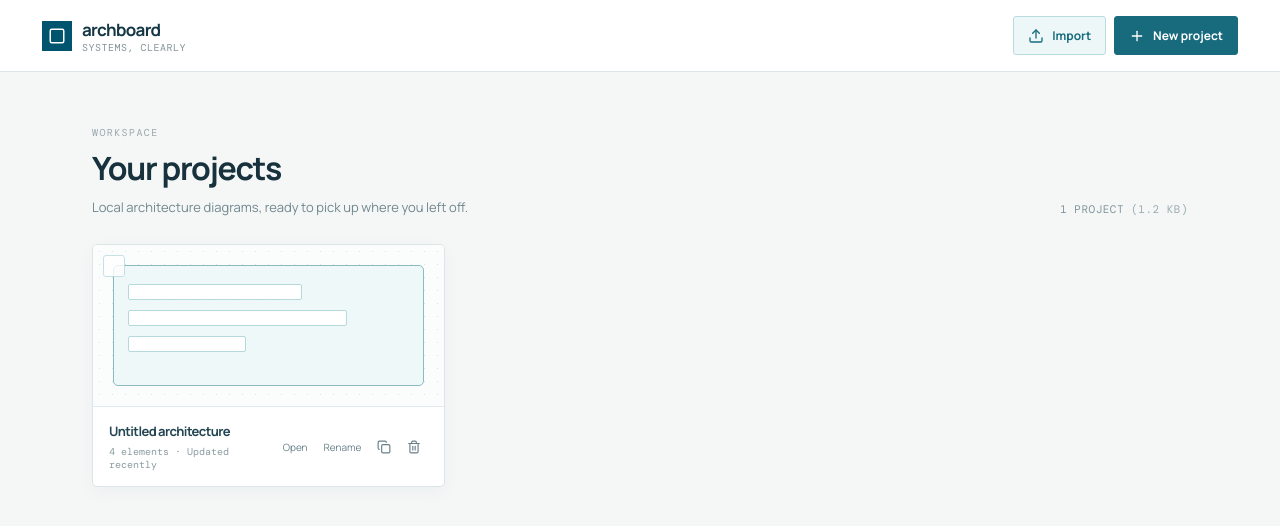
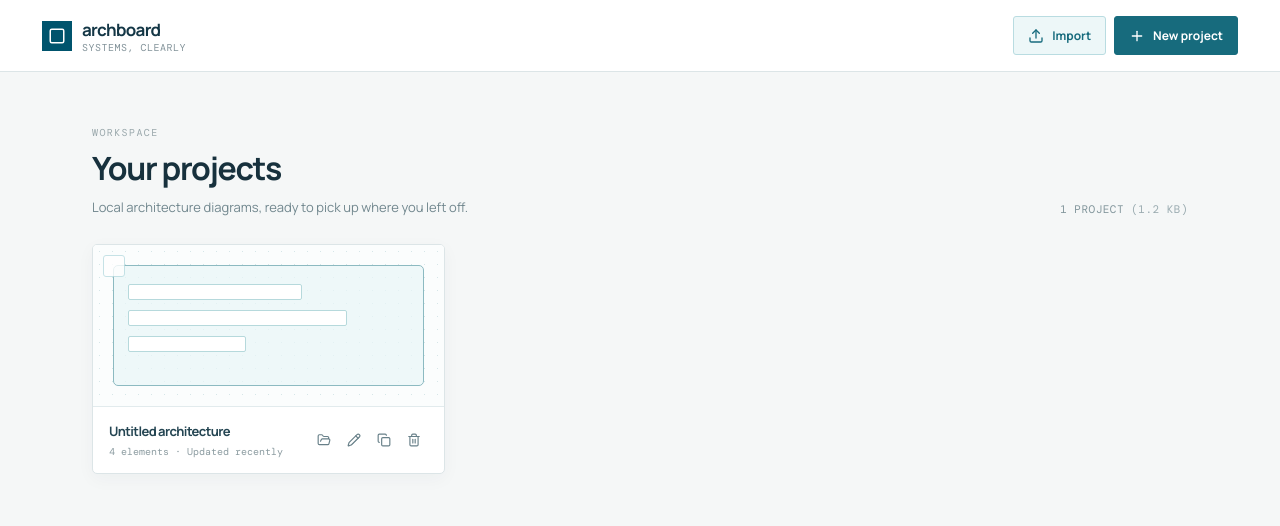
Before and after one commit to tusharneje-07/archboard, a React (Vite) app: page / in a window 1280 px wide. Shown: the top 526 px of the page. Built offline with nearby package versions, Linux system fonts and the light colour scheme.

Commit message:
feat: use icon-only project actions

```diff
--- a/src/App.tsx
+++ b/src/App.tsx
@@ -50,6 +50,7 @@ import {
   Download,
   Eraser,
   FileJson,
+  FolderOpen,
   Frame,
   Grid3X3,
   Group,
@@ -63,6 +64,7 @@ import {
   Minus,
   MousePointer2,
   PanelRight,
+  Pencil,
   PenLine,
   Pentagon,
   Pipette,
@@ -1449,7 +1451,7 @@ function HomeScreen({ projects, refresh }: { projects: ProjectSummary[]; refresh
           return <article className={`project-card ${selected ? "selected" : ""}`} key={project.id} onDoubleClick={() => navigate(`/project/${project.id}`)}>
             <button className={`project-select ${selected ? "selected" : ""}`} onClick={(event) => { event.stopPropagation(); toggleProjectSelection(project.id); }} onDoubleClick={(event) => event.stopPropagation()} aria-pressed={selected} aria-label={selected ? "Deselect project" : "Select project"} title={selected ? "Deselect project" : "Select project"}>{selected && <Check size={13} />}</button>
             <button className="project-preview" onClick={() => navigate(`/project/${project.id}`)}><span className="preview-frame"><span /><span /><span /></span></button>
-            <div className="project-card-body"><div><h2>{project.name}</h2><p>{project.nodeCount} elements · {relativeUpdatedLabel(project.updatedAt)}</p></div><div className="project-actions"><button title="Open project" onClick={() => navigate(`/project/${project.id}`)}>Open</button><button title="Rename project" onClick={() => renameProject(project)}>Rename</button><button title="Duplicate project" onClick={() => duplicateProject(project)}><Copy size={14} /></button><button title="Delete project" onClick={() => deleteProject(project)}><Trash2 size={14} /></button></div></div>
+            <div className="project-card-body"><div><h2>{project.name}</h2><p>{project.nodeCount} elements · {relativeUpdatedLabel(project.updatedAt)}</p></div><div className="project-actions"><button title="Open project" aria-label="Open project" onClick={() => navigate(`/project/${project.id}`)}><FolderOpen size={14} /></button><button title="Rename project" aria-label="Rename project" onClick={() => renameProject(project)}><Pencil size={14} /></button><button title="Duplicate project" onClick={() => duplicateProject(project)}><Copy size={14} /></button><button title="Delete project" onClick={() => deleteProject(project)}><Trash2 size={14} /></button></div></div>
           </article>;
         })}
       </div>
--- a/src/styles.css
+++ b/src/styles.css
@@ -210,7 +210,7 @@ button {
 .project-card h2 { overflow: hidden; max-width: 175px; margin: 0 0 5px; color: #244552; font-size: 13px; text-overflow: ellipsis; white-space: nowrap; }
 .project-card p { margin: 0; color: #8b9ba0; font: 10px "DM Mono"; }
 .project-actions { display: flex; align-items: center; gap: 2px; }
-.project-actions button { display: grid; place-items: center; min-width: 28px; height: 28px; padding: 0 6px; color: #688089; border: 1px solid transparent; border-radius: 3px; font-size: 10px; }
+.project-actions button { display: inline-flex; align-items: center; justify-content: center; gap: 4px; min-width: 28px; height: 28px; padding: 0 6px; color: #688089; border: 1px solid transparent; border-radius: 3px; font-size: 10px; }
 .project-actions button:hover { color: #176b7d; background: #edf7f8; border-color: #b9dce1; }
 .project-actions button:last-child:hover { color: #b34d4d; background: #fff2f2; border-color: #edc5c5; }
 .project-dialog-backdrop { position: fixed; inset: 0; z-index: 200; display: grid; place-items: center; padding: 24px; background: rgb(18 39 46 / 36%); }
```
